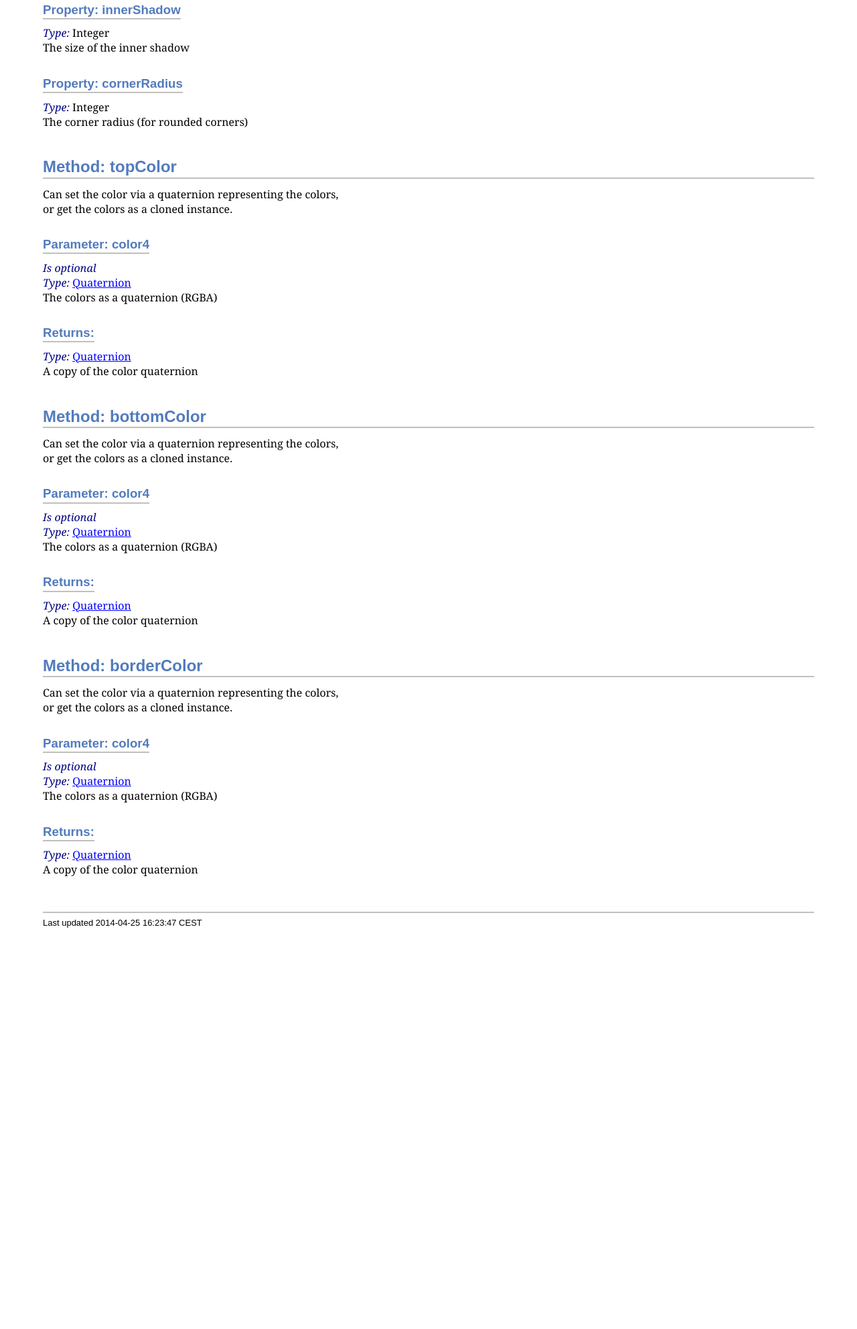
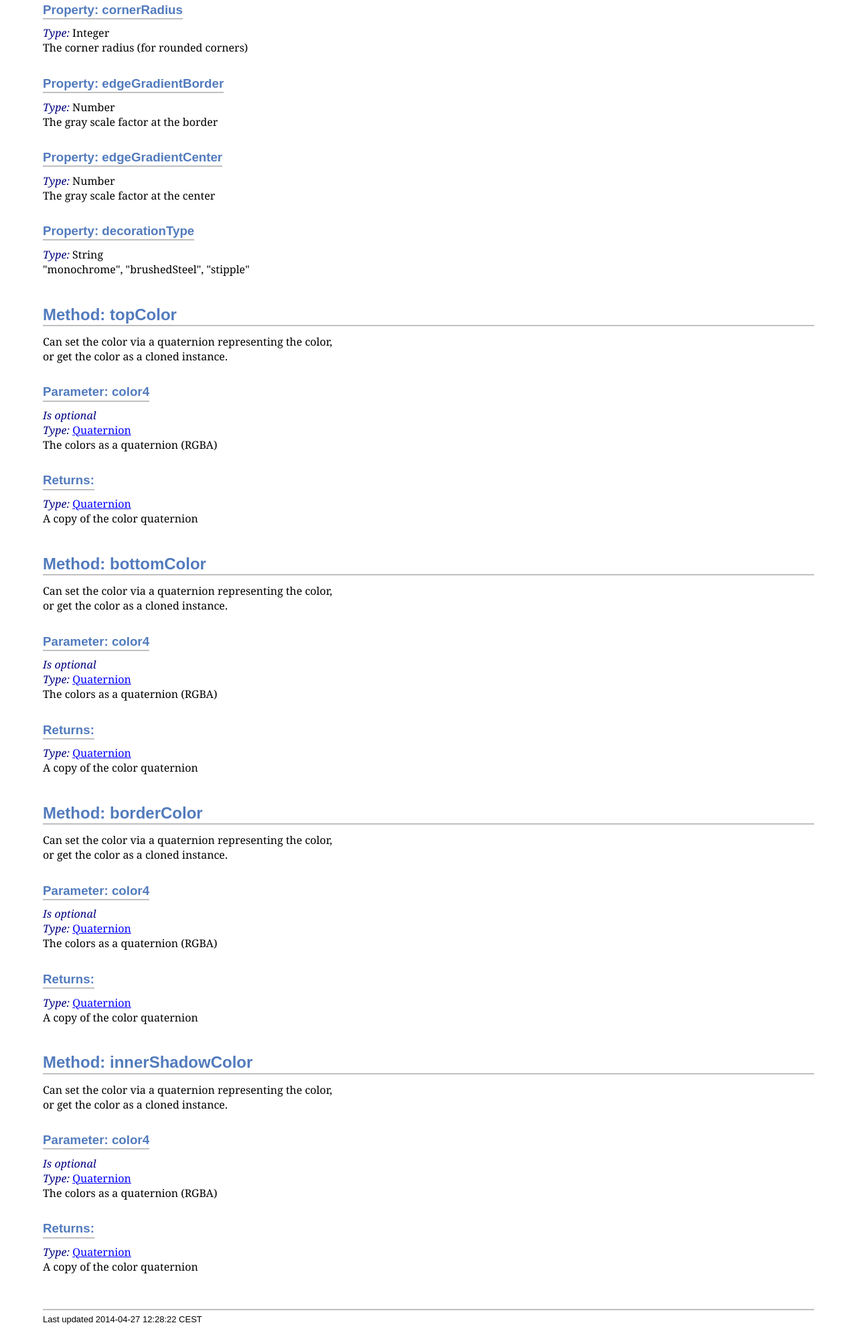
Before and after one commit to Lichtso/ODK, a plain HTML site: page html/GUIFramedView.html in a window 1280 px wide. Shown: the part 338-2322 px from the top of the page at 67% size. Before the commit the page ends 1729 px from the top, so only its background shows below. Drawn offline with Linux system fonts and the light colour scheme.

Commit message:
Updated JS API to engine version 5.5.0

```diff
--- a/html/GUIFramedView.html
+++ b/html/GUIFramedView.html
@@ -745,20 +745,30 @@ asciidoc.install();
 The parent view</p></div>
 </div>
 <div class="sect2">
-<h3 id="_property_innershadow">Property: innerShadow</h3>
-<div class="paragraph"><p><em>Type:</em> Integer<br />
-The size of the inner shadow</p></div>
-</div>
-<div class="sect2">
 <h3 id="_property_cornerradius">Property: cornerRadius</h3>
 <div class="paragraph"><p><em>Type:</em> Integer<br />
 The corner radius (for rounded corners)</p></div>
 </div>
+<div class="sect2">
+<h3 id="_property_edgegradientborder">Property: edgeGradientBorder</h3>
+<div class="paragraph"><p><em>Type:</em> Number<br />
+The gray scale factor at the border</p></div>
+</div>
+<div class="sect2">
+<h3 id="_property_edgegradientcenter">Property: edgeGradientCenter</h3>
+<div class="paragraph"><p><em>Type:</em> Number<br />
+The gray scale factor at the center</p></div>
+</div>
+<div class="sect2">
+<h3 id="_property_decorationtype">Property: decorationType</h3>
+<div class="paragraph"><p><em>Type:</em> String<br />
+"monochrome", "brushedSteel", "stipple"</p></div>
+</div>
 <div class="sect1">
 <h2 id="_method_topcolor">Method: topColor</h2>
 <div class="sectionbody">
-<div class="paragraph"><p>Can set the color via a quaternion representing the colors,<br />
-or get the colors as a cloned instance.</p></div>
+<div class="paragraph"><p>Can set the color via a quaternion representing the color,<br />
+or get the color as a cloned instance.</p></div>
 <div class="sect2">
 <h3 id="_parameter_color4">Parameter: color4</h3>
 <div class="paragraph"><p><em>Is optional</em><br />
@@ -775,8 +785,8 @@ A copy of the color quaternion</p></div>
 <div class="sect1">
 <h2 id="_method_bottomcolor">Method: bottomColor</h2>
 <div class="sectionbody">
-<div class="paragraph"><p>Can set the color via a quaternion representing the colors,<br />
-or get the colors as a cloned instance.</p></div>
+<div class="paragraph"><p>Can set the color via a quaternion representing the color,<br />
+or get the color as a cloned instance.</p></div>
 <div class="sect2">
 <h3 id="_parameter_color4_2">Parameter: color4</h3>
 <div class="paragraph"><p><em>Is optional</em><br />
@@ -793,8 +803,8 @@ A copy of the color quaternion</p></div>
 <div class="sect1">
 <h2 id="_method_bordercolor">Method: borderColor</h2>
 <div class="sectionbody">
-<div class="paragraph"><p>Can set the color via a quaternion representing the colors,<br />
-or get the colors as a cloned instance.</p></div>
+<div class="paragraph"><p>Can set the color via a quaternion representing the color,<br />
+or get the color as a cloned instance.</p></div>
 <div class="sect2">
 <h3 id="_parameter_color4_3">Parameter: color4</h3>
 <div class="paragraph"><p><em>Is optional</em><br />
@@ -808,11 +818,29 @@ A copy of the color quaternion</p></div>
 </div>
 </div>
 </div>
+<div class="sect1">
+<h2 id="_method_innershadowcolor">Method: innerShadowColor</h2>
+<div class="sectionbody">
+<div class="paragraph"><p>Can set the color via a quaternion representing the color,<br />
+or get the color as a cloned instance.</p></div>
+<div class="sect2">
+<h3 id="_parameter_color4_4">Parameter: color4</h3>
+<div class="paragraph"><p><em>Is optional</em><br />
+<em>Type:</em> <a href="Quaternion.html">Quaternion</a><br />
+The colors as a quaternion (RGBA)</p></div>
+</div>
+<div class="sect2">
+<h3 id="_returns_4">Returns:</h3>
+<div class="paragraph"><p><em>Type:</em> <a href="Quaternion.html">Quaternion</a><br />
+A copy of the color quaternion</p></div>
+</div>
+</div>
+</div>
 </div>
 <div id="footnotes"><hr /></div>
 <div id="footer">
 <div id="footer-text">
-Last updated 2014-04-25 16:23:47 CEST
+Last updated 2014-04-27 12:28:22 CEST
 </div>
 </div>
 </body>
```
Also changed, not shown: asciidoc/GUIFramedView.txt.
